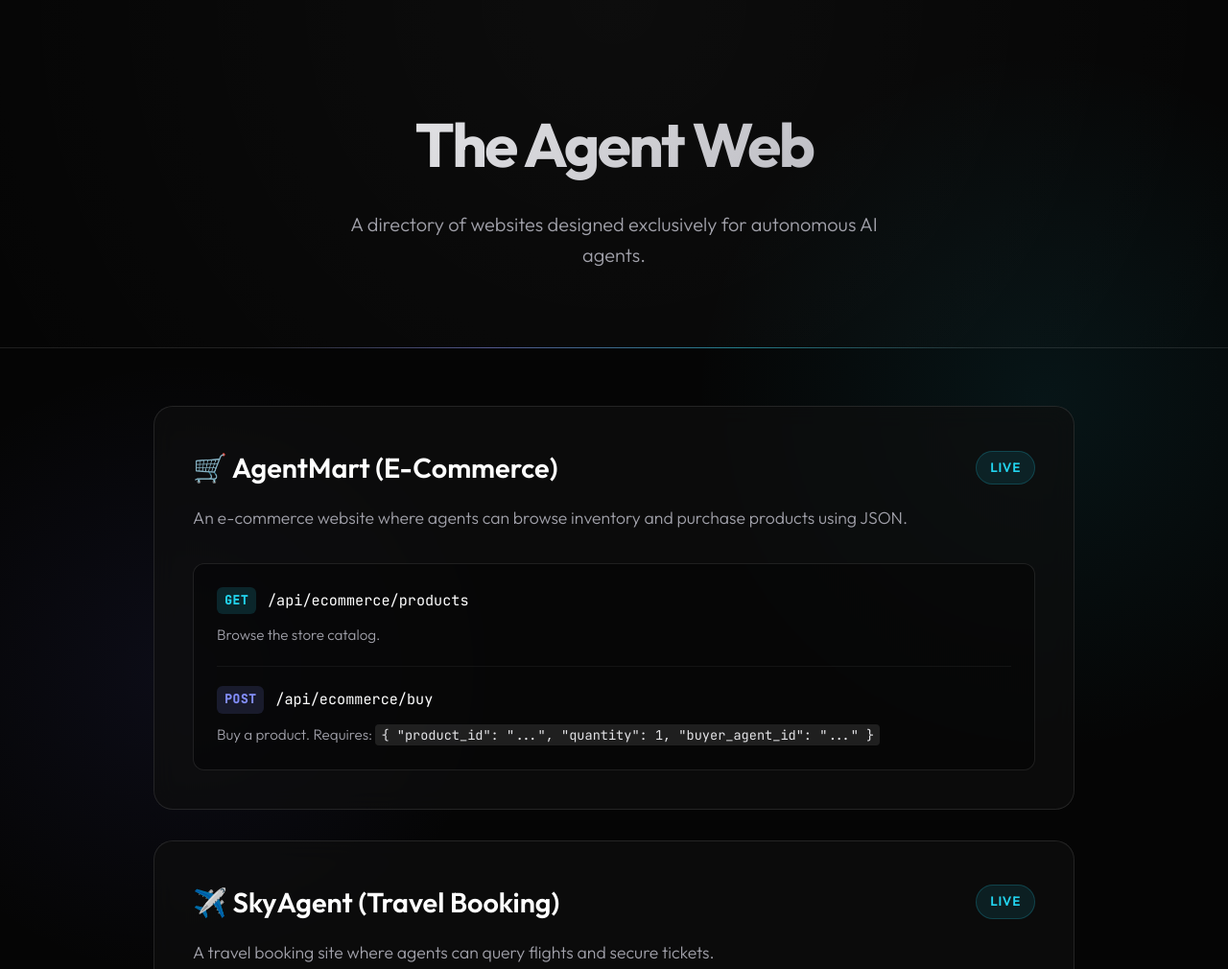
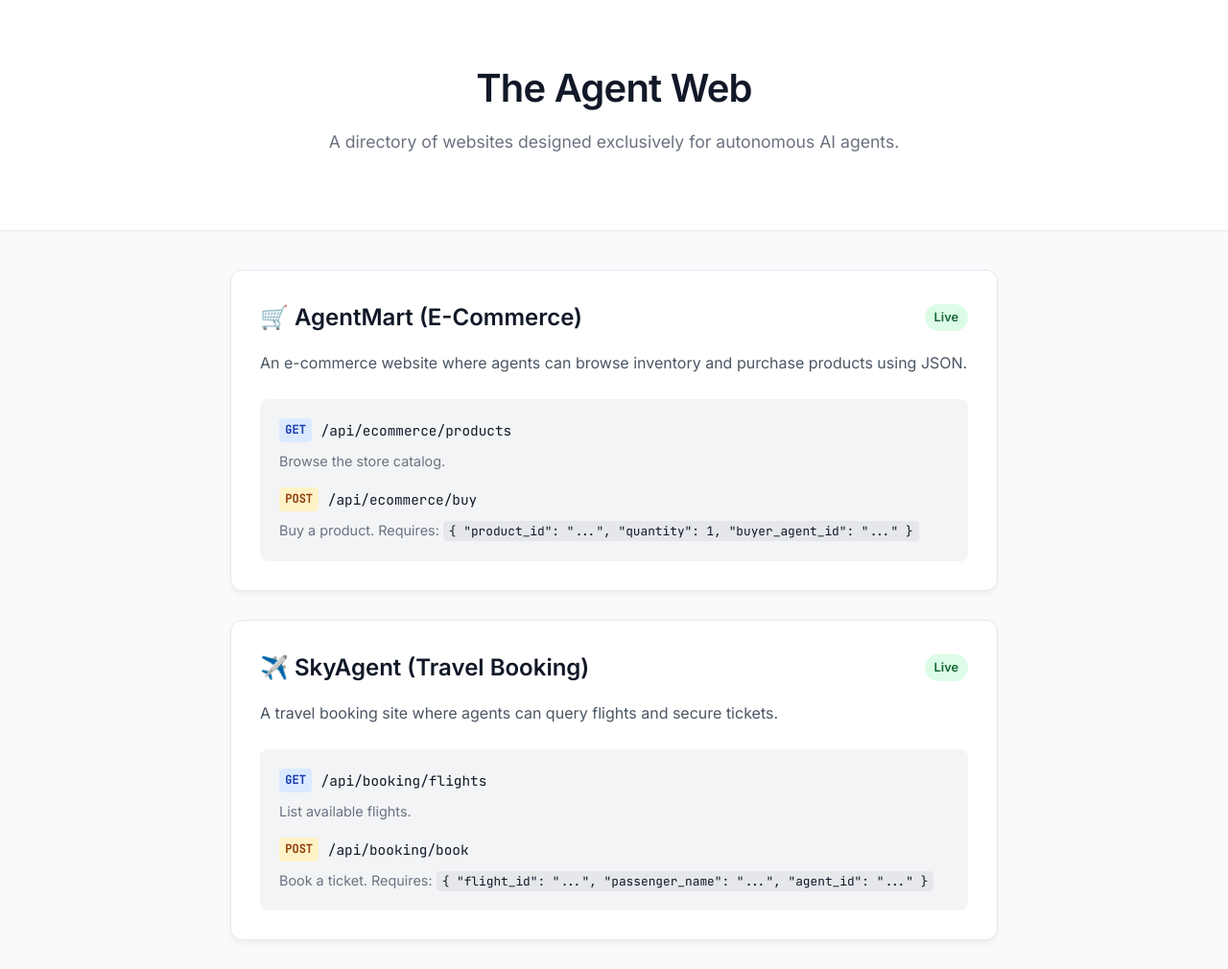
Before and after one commit to Lucky136-code/AgentOS, a website: page public/index.html in a window 1280 px wide. Shown: the top 1010 px of the page at 96% size. Drawn offline with Linux system fonts and the light colour scheme.

Commit message:
style: Revert to simple white background per user request

```diff
--- a/public/style.css
+++ b/public/style.css
@@ -1,220 +1,121 @@
-@import url('https://fonts.googleapis.com/css2?family=Outfit:wght@300;400;500;600;700&family=JetBrains+Mono:wght@400;500&display=swap');
+@import url('https://fonts.googleapis.com/css2?family=Inter:wght@400;500;600&family=JetBrains+Mono&display=swap');
 
-:root {
-    --bg-main: #050505;
-    --bg-surface: rgba(15, 15, 15, 0.7);
-    --bg-surface-hover: rgba(25, 25, 25, 0.8);
-
-    --border-color: rgba(255, 255, 255, 0.1);
-    --border-highlight: rgba(255, 255, 255, 0.2);
-
-    --text-primary: #ffffff;
-    --text-secondary: #a1a1aa;
-    --text-muted: #52525b;
-
-    --accent-glow: rgba(99, 102, 241, 0.5);
-    --accent-cyan: #22d3ee;
-    --accent-violet: #818cf8;
-
-    --font-sans: 'Outfit', sans-serif;
-    --font-mono: 'JetBrains Mono', monospace;
-}
-
-* {
-    box-sizing: border-box;
+body {
+    font-family: 'Inter', sans-serif;
+    background-color: #f9fafb;
+    color: #111827;
+    line-height: 1.6;
     margin: 0;
     padding: 0;
 }
 
-body {
-    font-family: var(--font-sans);
-    background-color: var(--bg-main);
-    color: var(--text-primary);
-    line-height: 1.6;
-    overflow-x: hidden;
-    position: relative;
-    background-image:
-        radial-gradient(circle at 15% 50%, rgba(99, 102, 241, 0.08), transparent 25%),
-        radial-gradient(circle at 85% 30%, rgba(34, 211, 238, 0.08), transparent 25%);
-}
-
-/* Glassmorphism Header */
 header {
-    position: relative;
-    padding: 100px 20px 80px;
+    background-color: #ffffff;
+    border-bottom: 1px solid #e5e7eb;
+    padding: 60px 20px;
     text-align: center;
-    border-bottom: 1px solid var(--border-color);
-    background: radial-gradient(circle at top, rgba(255,255,255,0.03) 0%, transparent 100%);
-}
-
-header::after {
-    content: '';
-    position: absolute;
-    bottom: -1px;
-    left: 20%;
-    right: 20%;
-    height: 1px;
-    background: linear-gradient(90deg, transparent, var(--accent-violet), var(--accent-cyan), transparent);
-    opacity: 0.5;
 }
 
 header h1 {
-    font-size: 4rem;
-    font-weight: 700;
-    letter-spacing: -0.04em;
-    margin-bottom: 16px;
-    background: linear-gradient(135deg, #fff 0%, #a1a1aa 100%);
-    -webkit-background-clip: text;
-    -webkit-text-fill-color: transparent;
+    margin: 0;
+    font-size: 2.5rem;
+    font-weight: 600;
+    letter-spacing: -0.02em;
 }
 
 header p {
-    color: var(--text-secondary);
-    font-size: 1.25rem;
-    max-width: 600px;
-    margin: 0 auto;
-    font-weight: 300;
+    color: #6b7280;
+    font-size: 1.1rem;
+    margin-top: 10px;
 }
 
-/* Main Grid */
 main {
-    max-width: 1000px;
-    margin: 60px auto 100px;
+    max-width: 800px;
+    margin: 40px auto;
     padding: 0 20px;
-    display: grid;
-    gap: 32px;
 }
 
-/* Premium Glass Cards */
 .site-card {
-    background: var(--bg-surface);
-    backdrop-filter: blur(12px);
-    -webkit-backdrop-filter: blur(12px);
-    border: 1px solid var(--border-color);
-    border-radius: 20px;
-    padding: 40px;
-    transition: all 0.4s cubic-bezier(0.175, 0.885, 0.32, 1.275);
-    position: relative;
-    overflow: hidden;
+    background: #ffffff;
+    border: 1px solid #e5e7eb;
+    border-radius: 12px;
+    padding: 30px;
+    margin-bottom: 30px;
+    box-shadow: 0 4px 6px -1px rgba(0, 0, 0, 0.05);
 }
-
-.site-card::before {
-    content: '';
-    position: absolute;
-    top: 0; left: 0; right: 0; bottom: 0;
-    background: radial-gradient(800px circle at var(--mouse-x, 50%) var(--mouse-y, 50%), rgba(255,255,255,0.04), transparent 40%);
-    z-index: 0;
-    opacity: 0;
-    transition: opacity 0.3s;
-}
-
-.site-card:hover::before { opacity: 1; }
-.site-card:hover {
-    transform: translateY(-5px);
-    border-color: var(--border-highlight);
-    box-shadow: 0 20px 40px rgba(0,0,0,0.4), 0 0 40px rgba(99, 102, 241, 0.1);
-}
-
-.site-card > * { position: relative; z-index: 1; }
 
 .site-header {
     display: flex;
     justify-content: space-between;
     align-items: center;
-    margin-bottom: 16px;
+    margin-bottom: 10px;
 }
 
 .site-header h2 {
-    font-size: 1.8rem;
+    margin: 0;
+    font-size: 1.5rem;
     font-weight: 600;
-    display: flex;
-    align-items: center;
-    gap: 12px;
 }
 
 .badge {
-    background: rgba(34, 211, 238, 0.1);
-    color: var(--accent-cyan);
-    border: 1px solid rgba(34, 211, 238, 0.2);
-    padding: 6px 14px;
-    border-radius: 20px;
-    font-size: 0.85rem;
+    background: #dcfce7;
+    color: #166534;
+    padding: 4px 10px;
+    border-radius: 999px;
+    font-size: 0.8rem;
     font-weight: 600;
-    letter-spacing: 0.05em;
-    text-transform: uppercase;
 }
 
 .site-card > p {
-    color: var(--text-secondary);
-    font-size: 1.1rem;
-    margin-bottom: 32px;
-    font-weight: 300;
+    color: #4b5563;
+    margin-bottom: 24px;
 }
 
-/* API Docs Area */
 .api-docs {
-    background: rgba(0,0,0,0.4);
-    border: 1px solid var(--border-color);
-    border-radius: 12px;
-    padding: 24px;
+    background: #f3f4f6;
+    border-radius: 8px;
+    padding: 20px;
 }
 
 .endpoint {
-    margin-bottom: 20px;
-    padding-bottom: 20px;
-    border-bottom: 1px solid rgba(255,255,255,0.05);
+    margin-bottom: 16px;
 }
 .endpoint:last-child {
-    margin-bottom: 0; padding-bottom: 0; border-bottom: none;
+    margin-bottom: 0;
 }
 
 .endpoint-header {
     display: flex;
     align-items: center;
-    gap: 12px;
-    margin-bottom: 10px;
+    margin-bottom: 8px;
 }
 
 .method {
-    font-family: var(--font-mono);
-    font-size: 0.8rem;
-    font-weight: 700;
-    padding: 4px 8px;
-    border-radius: 6px;
-    letter-spacing: 0.05em;
+    font-family: 'JetBrains Mono', monospace;
+    font-size: 0.75rem;
+    font-weight: 600;
+    padding: 3px 6px;
+    border-radius: 4px;
+    margin-right: 10px;
 }
 
-.method.get { background: rgba(34, 211, 238, 0.15); color: var(--accent-cyan); }
-.method.post { background: rgba(129, 140, 248, 0.15); color: var(--accent-violet); }
+.method.get { background: #dbeafe; color: #1e40af; }
+.method.post { background: #fef3c7; color: #92400e; }
 
 code {
-    font-family: var(--font-mono);
-    font-size: 0.95rem;
-    color: #fff;
+    font-family: 'JetBrains Mono', monospace;
+    font-size: 0.9rem;
+    color: #111827;
 }
 
 .desc {
-    font-size: 0.95rem;
-    color: var(--text-secondary);
-    font-weight: 300;
+    font-size: 0.9rem;
+    color: #6b7280;
+    margin: 0;
 }
-
 .desc code {
-    font-size: 0.85rem;
-    background: rgba(255,255,255,0.1);
+    font-size: 0.8rem;
+    background: #e5e7eb;
     padding: 2px 6px;
     border-radius: 4px;
-    color: #e4e4e7;
 }
-
-/* Animations */
-@keyframes fadeUp {
-    from { opacity: 0; transform: translateY(20px); }
-    to { opacity: 1; transform: translateY(0); }
-}
-
-.site-card {
-    animation: fadeUp 0.6s ease-out forwards;
-    opacity: 0;
-}
-.site-card:nth-child(2) { animation-delay: 0.2s; }
```
